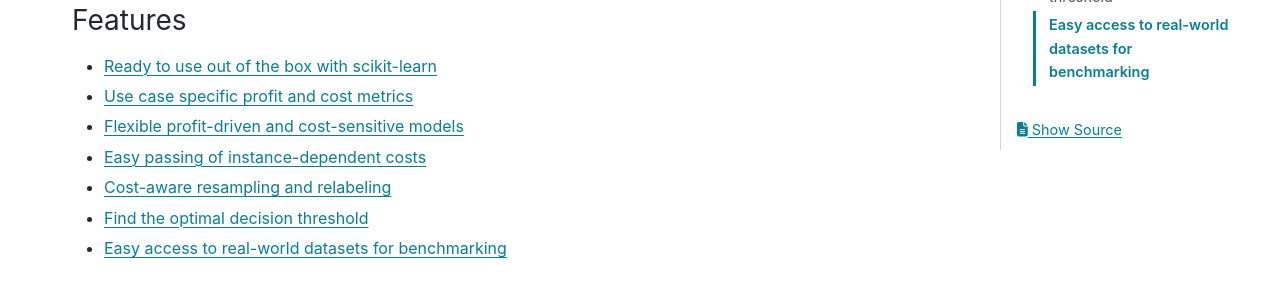
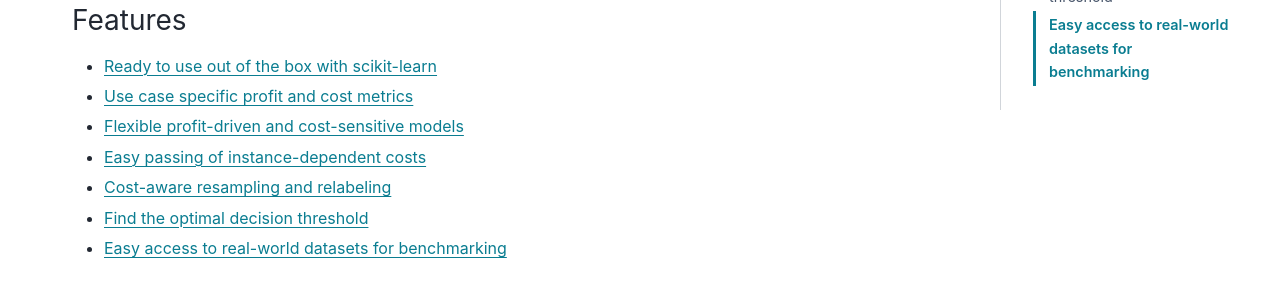
Before and after one commit to ShimantoRahman/empulse, a Sphinx documentation site: the page built from docs/index.rst, in a window 1280 px wide. Shown: the part 561-861 px from the top of the page. Built offline with Sphinx 7.4.7 and the PyData theme 0.15.4, drawn with Linux system fonts in a browser that asks for light colours; comment, search, counter and statistics services are not loaded.

Commit message:
Only show page-toc in secondary sidebar

```diff
--- a/docs/conf.py
+++ b/docs/conf.py
@@ -144,6 +144,9 @@ html_theme_options = {
     #         "sg_launcher_links",
     #     ],
     # },
+    "secondary_sidebar_items": {
+        "**": ["page-toc"],
+    },
     "show_version_warning_banner": True,
     "announcement": None,
 }
```
